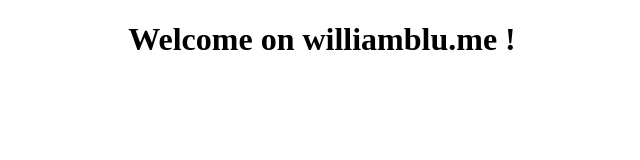
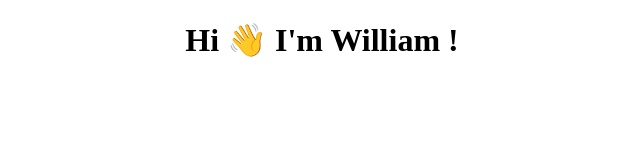
Before and after one commit to wiblu59/wiblu59, a plain HTML site: page index.html in a window 1280 px wide. Shown: the whole page, without its empty margins (318-958 px from the left). Drawn offline with Linux system fonts and the light colour scheme.

Commit message:
Update index.html

```diff
--- a/index.html
+++ b/index.html
@@ -8,6 +8,6 @@
         <meta name="theme-color" content="#C4DFE6"/>
     </head>
     <body>
-        <center><h1>Welcome on williamblu.me&nbsp;!</h1></center>
+        <center><h1>Hi 👋 I'm William&nbsp;!</h1></center>
     </body>
 </html>
```
